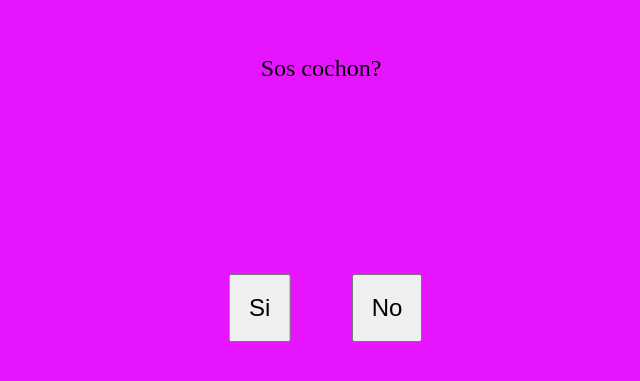
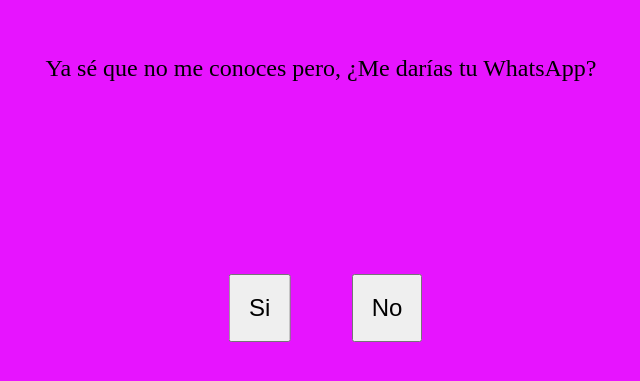
Before and after one commit to Carlossxdxd/invitacion, a plain HTML site: page index.html in a window 1280 px wide. Shown: the part 137-518 px from the top of the page, without its empty margins (319-959 px from the left). Drawn offline with Linux system fonts and the light colour scheme.

Commit message:
Update index.html

```diff
--- a/index.html
+++ b/index.html
@@ -4,13 +4,13 @@
     <meta charset="UTF-8">
     <meta http-equiv="X-UA-Compatible" content="IE=edge">
     <meta name="viewport" content="width=device-width, initial-scale=1.0">
-    <title>Gongora</title>
+    <title>Hola Kristy</title>
     <link rel="stylesheet" href="estilos.css">
 </head>
 <body>
 
     <div class="contenedor">
-        <p>Sos cochon?</p>
+        <p>Ya sé que no me conoces pero, ¿Me darías tu WhatsApp?</p>
         <button id="yesBtn">Si</button>
         <button id="noBtn">No</button>
     </div>
```
